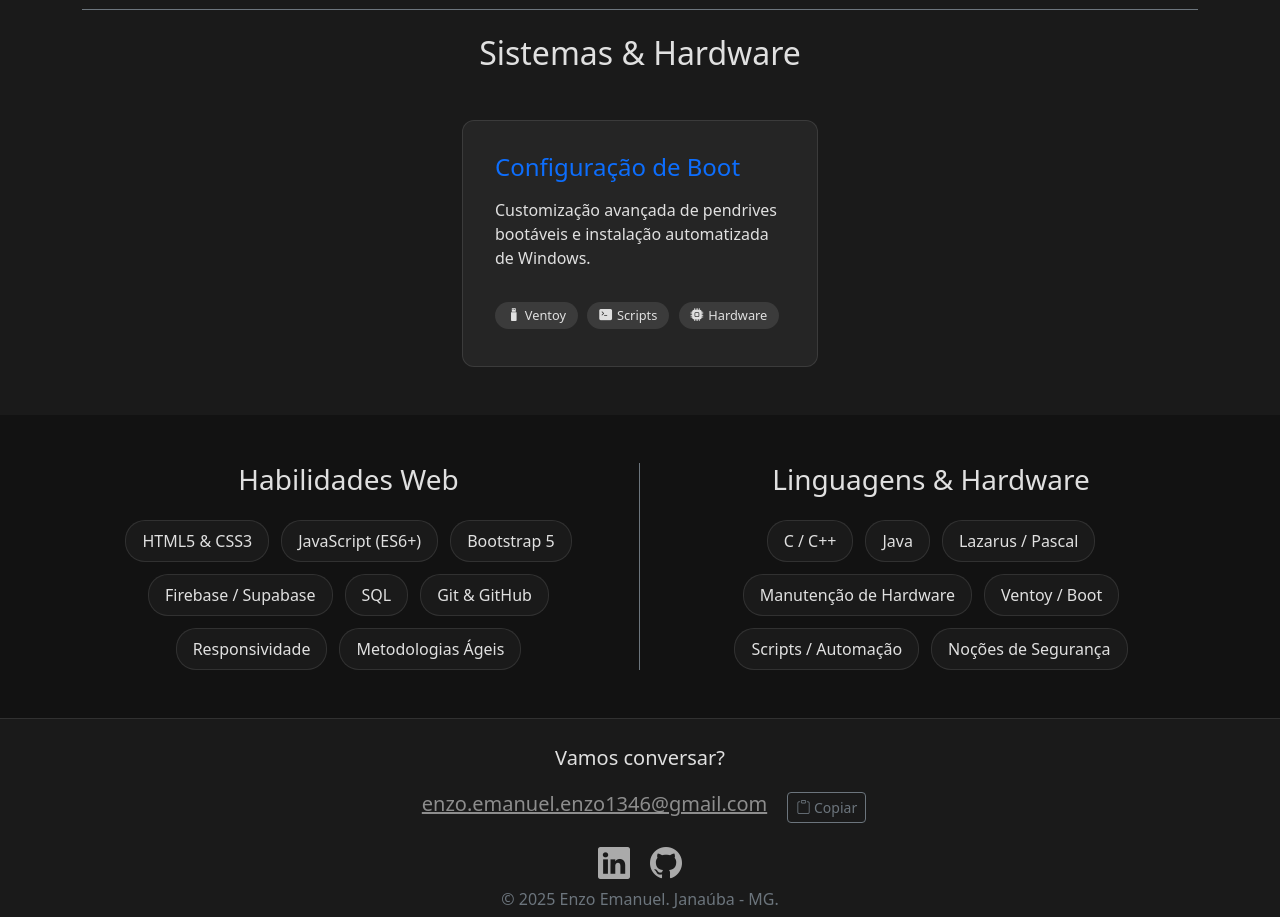
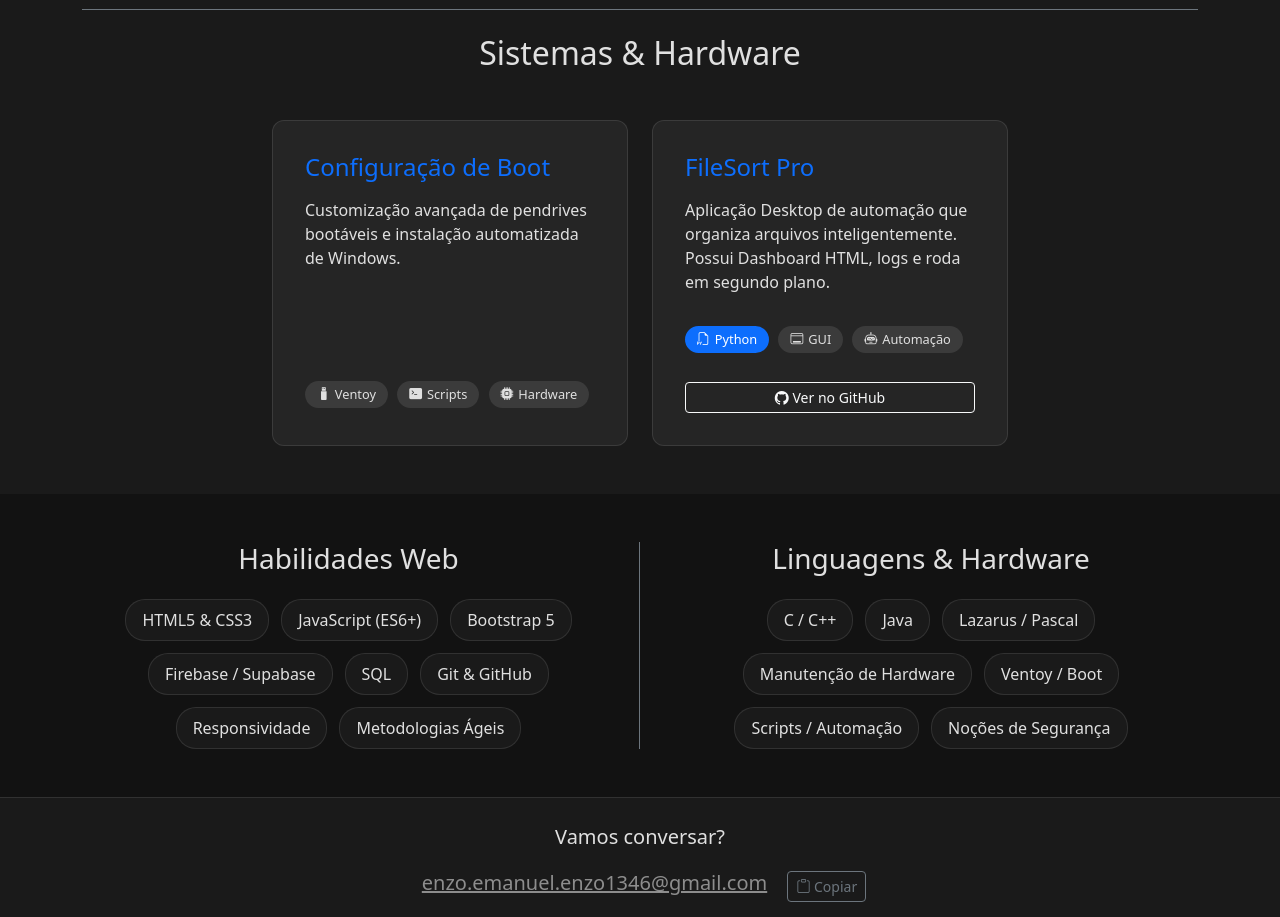
Before and after one commit to Eenzo71/portfolio-2025, a plain HTML site: page index.html in a window 1280 px wide. Shown: the part 2140-3057 px from the top of the page. Drawn offline with nearby package versions, Linux system fonts and the light colour scheme.

Commit message:
Adicionando FileSort Pro aos projetos

```diff
--- a/index.html
+++ b/index.html
@@ -121,7 +121,20 @@
                             </div>
                         </div>
                     </div>
-
+                    <div class="col-md-6 col-lg-4">
+                        <div class="caixa-projeto">
+                            <h3>FileSort Pro</h3>
+                            <p>Aplicação Desktop de automação que organiza arquivos inteligentemente. Possui Dashboard HTML, logs e roda em segundo plano.</p>
+                            <div class="tags-tech">
+                                <span class="etiqueta bg-primary text-white"><i class="bi bi-filetype-py"></i> Python</span>
+                                <span class="etiqueta"><i class="bi bi-window-desktop"></i> GUI</span>
+                                <span class="etiqueta"><i class="bi bi-robot"></i> Automação</span>
+                            </div>
+                            <a href="https://github.com/Eenzo71/FileSortPro" target="_blank" class="btn btn-outline-light mt-4 btn-sm">
+                                <i class="bi bi-github"></i> Ver no GitHub
+                            </a>
+                        </div>
+                    </div>
                 </div>
 
             </div>
```
